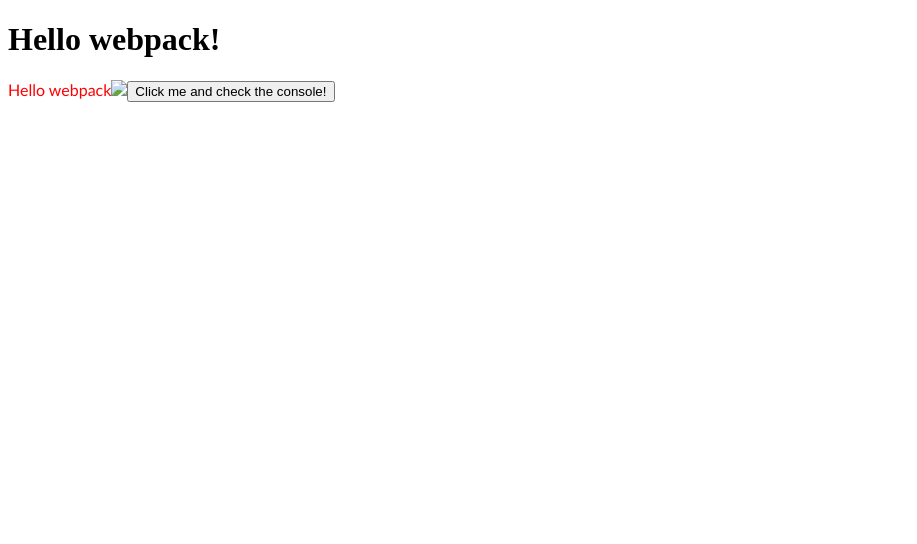
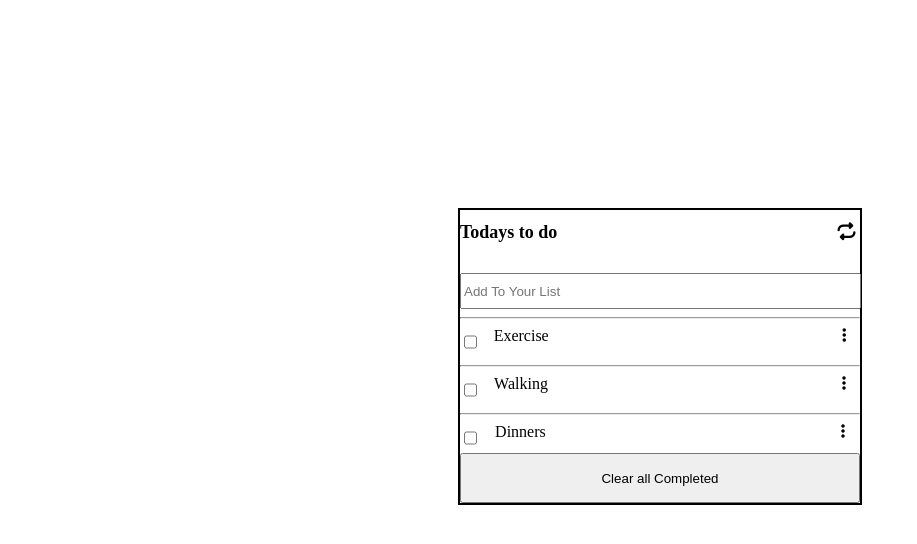
Before and after one commit to harshitajain06/To-Do-List, a website built with webpack: page src/index.html in a window 1280 px wide. Shown: the whole page, without its empty margins (0-917 px from the left). Built offline with nearby package versions, Linux system fonts and the light colour scheme.

Commit message:
linters corrected

```diff
--- a/src/index.html
+++ b/src/index.html
@@ -1,11 +1,21 @@
 <!DOCTYPE html>
 <html lang="en">
+
 <head>
     <meta charset="UTF-8">
     <meta name="viewport" content="width=device-width, initial-scale=1.0">
+    <script src="https://kit.fontawesome.com/b9a7923e8d.js" crossorigin="anonymous"></script>
     <title>Wbpack Exercise</title>
 </head>
+
 <body>
-    <h1>Hello webpack!</h1>
+    <div class="main">
+        <h1>Todays to do<span><i class="fa-solid fa-repeat"></i></span></h1><br>
+            <input class="input1" type="text" id="fname" placeholder="Add To Your List">
+            <hr>
+            <div id="list"></div>
+
+    </div>
 </body>
+
 </html>
--- a/src/index.js
+++ b/src/index.js
@@ -1,30 +1,51 @@
-import _ from 'lodash';
-import printMe from './print.js';
 import './style.css';
-import Icon from './icon.png';
-import Data from './data.xml';
-import Notes from './data.csv';
+
+const tasks = [
+  {
+    description: 'Exercise',
+    completed: 'true',
+    index: '0',
+  },
+  {
+    description: 'Walking',
+    completed: 'false',
+    index: '1',
+  },
+  {
+    description: 'Dinners',
+    completed: 'true',
+    index: '2',
+  },
+];
 
 function component() {
   const element = document.createElement('div');
-  const btn = document.createElement('button');
 
-  // Lodash, now imported by this script
-  element.innerHTML = _.join(['Hello', 'webpack'], ' ');
-  element.classList.add('hello');
-  // Add the image to our existing div.
-  const myIcon = new Image();
-  myIcon.src = Icon;
-
-  element.appendChild(myIcon);
-
-  console.log(Data);
-  console.log(Notes);
-
-  btn.innerHTML = 'Click me and check the console!';
-  btn.onclick = printMe;
-
-  element.appendChild(btn);
+  element.className = 'tododiv';
+  element.innerHTML = `
+  <div class="content">
+  <input type="checkbox" id="vehicle1" name="vehicle1" value="Bike">
+  <label class="task">${tasks[0].description}</label>
+  <span><i class="fa-solid fa-ellipsis-vertical"></i></span><br>
+  </div>
+  <div>
+  <hr>
+  <div class="content">
+  <input type="checkbox" id="vehicle1" name="vehicle1" value="Bike">
+  <label class="task">${tasks[1].description}</label>
+  <span><i class="fa-solid fa-ellipsis-vertical"></i></span><br>
+  </div>
+  <hr>
+  <div class="content">
+  <input type="checkbox" id="vehicle1" name="vehicle1" value="Bike">
+  <label class="task">${tasks[2].description}</label>
+  <span><i class="fa-solid fa-ellipsis-vertical"></i></span><br>
+  </div>
+  <div>
+  <div>
+  <button class="clearAll" type="button">Clear all Completed</button>
+  </div>
+  `;
 
   return element;
 }
--- a/src/print.js
+++ b/src/print.js
@@ -1,3 +1,3 @@
 export default function printMe() {
-  console.log('I get called from print.js!');
+  console.log('I get called from print.js!');  // eslint-disable-line
 }
--- a/src/style.css
+++ b/src/style.css
@@ -12,3 +12,48 @@
   background: url('./icon.png');
   font-family: 'Gill Sans', 'Gill Sans MT', Calibri, 'Trebuchet MS', sans-serif;
 }
+
+body {
+  border: 2px solid black;
+  width: 400px;
+  position: relative;
+  left: 450px;
+  top: 200px;
+}
+
+h1 {
+  font-size: large;
+}
+
+.tododiv {
+  width: 400px;
+}
+
+.main {
+  text-align: left;
+  height: auto;
+}
+
+.content {
+  display: flex;
+  justify-content: space-between;
+  height: 30px;
+}
+
+.task {
+  padding-right: 280px;
+}
+
+.clearAll {
+  width: 400px;
+  height: 50px;
+}
+
+.input1 {
+  width: 393px;
+  height: 30px;
+}
+
+.fa-repeat {
+  padding-left: 280px;
+}
```
Also changed, not shown: dist/index.html.
